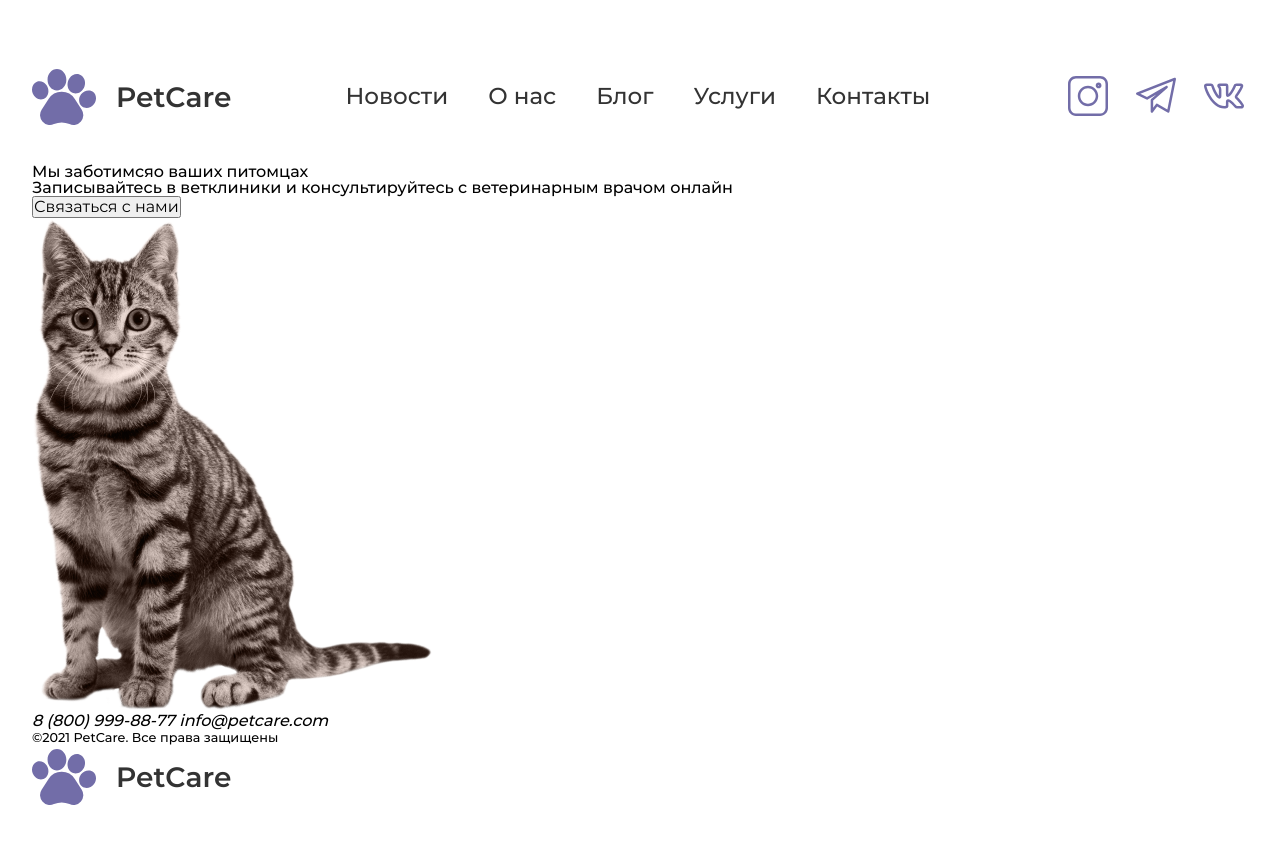
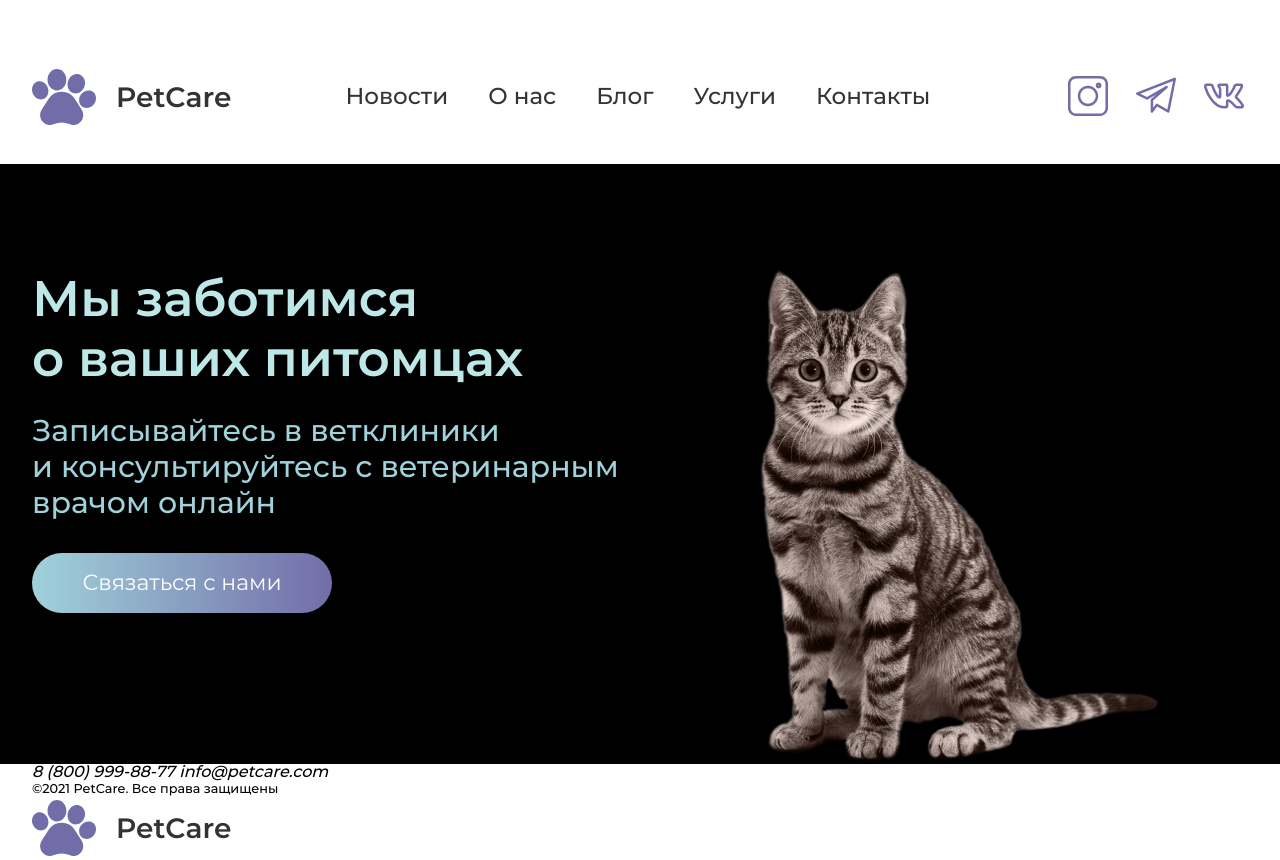
Before and after one commit to mates4352/PetCare, a website: page src/index.html in a window 1280 px wide. Before the commit the page ends 809 px from the top, so only its background shows below. Drawn offline with nearby package versions, Linux system fonts and the light colour scheme; files that its build step writes are made by us from their sources; files whose address does not match are found by name.

Commit message:
section home style

```diff
--- a/src/html/layout/home.html
+++ b/src/html/layout/home.html
@@ -2,15 +2,16 @@
    <div class="container">
       <div class="home__wrapper">
 
-         <h2 class="home__title title">Мы заботимсяо ваших питомцах</h2>
+         <div class="home__caption">
+
+            <h2 class="home__title">Мы заботимся <span> о ваших питомцах </span></h2>
 
             <p class="home__text">
-            Записывайтесь в ветклиники и консультируйтесь
-            с ветеринарным врачом онлайн
+               Записывайтесь в ветклиники <span> и консультируйтесь
+               с ветеринарным </span> врачом онлайн
             </p>
 
             <button class="home__btn">Связаться с нами</button>
-
          </div>
 
          <picture class="home__wrap-img">
@@ -19,4 +20,9 @@
          </picture>
 
       </div>
+
+   </div>
+
+
+
 </section>
--- /dev/null
+++ b/src/scss/layout/_home.scss
@@ -0,0 +1,52 @@
+.home {
+   padding-top: 105px;
+   background-color: #000;
+}
+
+.home__wrapper {
+   display: flex;
+}
+
+.home__caption {
+   margin: 0 140px 0 0;
+}
+
+.home__title {
+   @include font(50px,1.2,600);
+   max-width: 500px;
+   margin: 0 0 24px;
+   color: $secondary-color-3;
+}
+
+.home__title span {
+   display: block;
+}
+
+.home__text {
+   @include font(30px,1.2,false);
+   max-width: 590px;
+   margin: 0 0 32px;
+   color: $secondary-color-4;
+}
+
+.home__text span {
+   display: block;
+}
+
+.home__btn {
+   @include font(22px,1.2,false);
+   display: inline-block;
+   min-width: 150px;
+   height: 60px;
+   padding: 0 50.5px;
+   color: #fff;
+   background: linear-gradient(90deg, $secondary-color-4 0%, $secondary-color-1 100%);
+   border: none;
+   border-radius: 40px;
+}
+
+// .home__wrap-img {
+// }
+
+// .home__img {
+// }
```
Also changed, not shown: dist/css/style.css, dist/index.html. Lines whose indentation alone changed are shown as unchanged.
